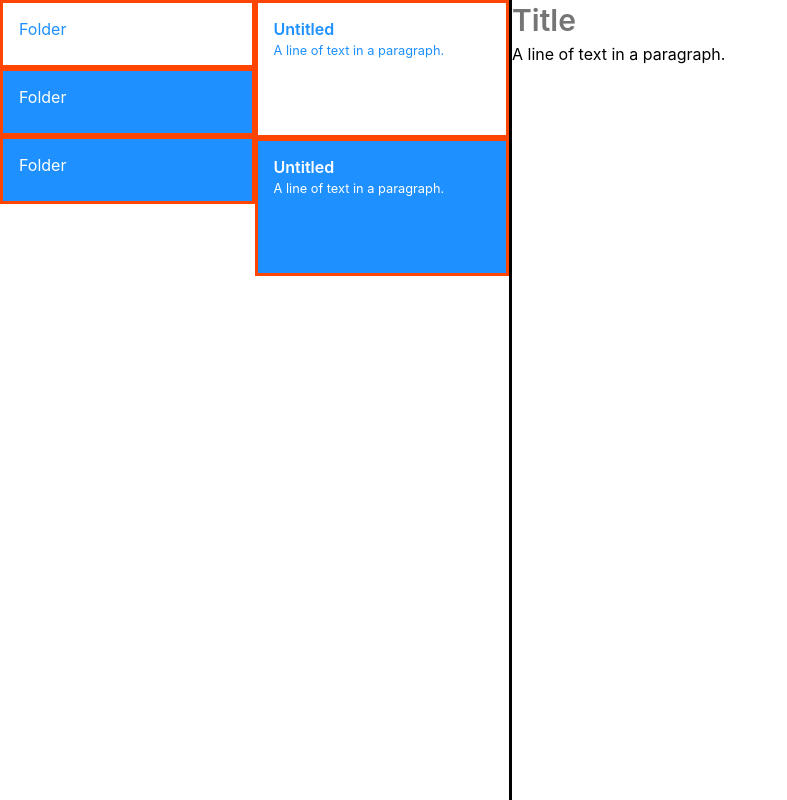
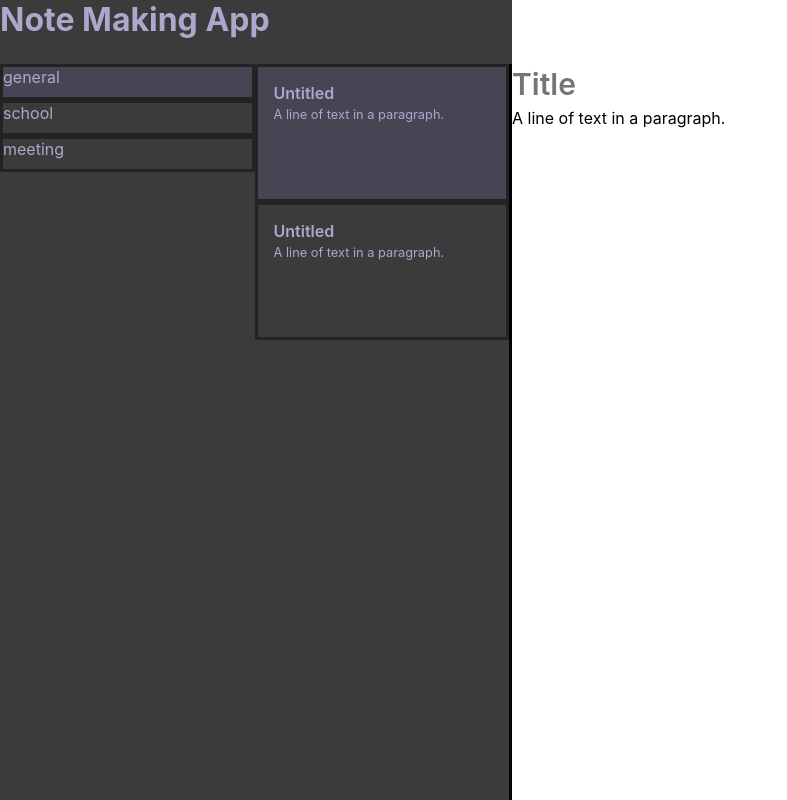
Before and after one commit to hussamkhatib/hashnote, a React (Create React App) app: page / in a window 1280 px wide. Shown: the whole page, without its empty margins (0-787 px from the left). Built offline with nearby package versions, Linux system fonts and the light colour scheme.

Commit message:
add Title to App
add basic styles to page ,update Folder names dynamically

```diff
--- a/src/App.js
+++ b/src/App.js
@@ -1,8 +1,10 @@
 import Wrapper from './components/Wrapper'
+import Header from './components/Header'
 
 function App() {
   return (
     <div className="App">
+      <Header />
       <Wrapper />
     </div>
   );
--- a/src/components/Editor/TextEditor.js
+++ b/src/components/Editor/TextEditor.js
@@ -1,4 +1,4 @@
-import React, { useMemo, useState,useCallback } from 'react'
+import React, { useRef,useMemo, useState,useCallback } from 'react'
 import { createEditor,Transforms } from 'slate'
 import { Slate, Editable,withReact,ReactEditor } from 'slate-react'
 import styled from 'styled-components'
@@ -30,7 +30,7 @@ word-break: break-word;
 overflow-wrap: break-word;`
 
 const TextEditor = (props) => {
-
+  const inputEl = useRef(null);
   function handleChange (e) {
     e.key === 'Enter' && ReactEditor.focus(editor);
 
@@ -55,13 +55,12 @@ const TextEditor = (props) => {
       <Wrapper>
       <TextAreaWrapper
         textAreaVal={props.textAreaVal}>
-        <TArea as='textarea' placeholder='Title' onKeyDown={handleChange} onKeyUp={props.handleChange2}/>
+        <TArea ref={inputEl} as='textarea' placeholder='Title' onKeyDown={handleChange} onKeyUp={props.handleChange2}/>
       </TextAreaWrapper>
       <Slate editor={editor} value={props.value} onChange={props.handleChange3}>
         <Editable
           renderElement={renderElement}
           onKeyDown={event => {
-            //oleole.log(editor.children[editor.selection.anchor.path[0]])
 
             if (event.key === '&') {
               event.preventDefault()
@@ -77,7 +76,10 @@ const TextEditor = (props) => {
             }
           }}
           onKeyUp = {event =>{
-           // let temp = editor.selection.anchor.path[0]
+            let cur = editor.selection.anchor
+            if ((event.key === 'ArrowUp' || event.key === 'ArrowLeft' )&& cur.offset === 0 && cur.path[0] === 0){
+              inputEl.current.focus();
+          }
           }}
         />
       </Slate>
--- /dev/null
+++ b/src/components/Header.js
@@ -0,0 +1,19 @@
+import React from 'react'
+import styled from 'styled-components'
+
+const Wrapper = styled.div`
+display: grid;
+grid-template-columns: 40vw 1fr;`
+const Title = styled.h1`
+background:#3b3b3b;
+color:#aca7cb;`
+
+const Header = () => {
+    return (
+        <Wrapper>
+            <Title>Note Making App</Title>
+        </Wrapper>
+    )
+}
+
+export default Header
--- a/src/components/Nav.js
+++ b/src/components/Nav.js
@@ -7,8 +7,8 @@ import Folder from './hierarchy/Folder'
 
 const NavBar = styled.nav`
 border-right: 3px solid black;
-height: 100vh;
 display: flex;
+background:#3b3b3b;
 `
 const Flex = styled.div`
 flex: 1;`
@@ -20,12 +20,13 @@ const Nav = ({ FolderActive,FileActive,setFolderIndex,setFileIndex,Heading,Write
             {Array.from({length: 3}).map((item,index) => (
                 <HierarchyWrapper
                     Height = '30px'
-                    padding= '0px'
+                    Padding= '0px'
                     setActiveIndex={setFolderIndex}
                     Active ={FolderActive}
                     index={index}
                     key={index}>
                     <Folder
+                        I={index}
                         FolderName={FolderName}
                         Folder={true}/>
                 </HierarchyWrapper>
--- a/src/components/Wrapper.js
+++ b/src/components/Wrapper.js
@@ -12,6 +12,7 @@ grid-template-columns: 40vw 1fr;
 const Wrapper = () => {
     const [textAreaVal,setTextAreaVal] = useState('.')
     const [titleArr,setTitleArr] = useState(Array.from({length:3}).map(()=>['Untitled','Untitled']))
+    const [foldersNames,setFolderNames] = useState(['general','school','meeting'])
 
     function handleChange2(e){
         const cur = e.target.value
@@ -53,7 +54,7 @@ const Wrapper = () => {
                 FileActive={activeNote[1]}
                 setFolderIndex={setFolderIndex}
                 setFileIndex={setFileIndex}
-                FolderName = 'Folder'
+                FolderName = {foldersNames}
                 Heading= {titleArr[activeNote[0]]}
                 WriteUp = {notes[activeNote[0]]}
             />
--- a/src/components/hierarchy/Folder.js
+++ b/src/components/hierarchy/Folder.js
@@ -4,11 +4,11 @@ import React from 'react'
 //const FolderN = styled.div`
 //`
 
-const Folder = ({ FolderName }) => {
+const Folder = ({ FolderName,I }) => {
 
     return (
         <>
-            {FolderName}
+            {FolderName[I]}
         </>
     )
 }
--- a/src/components/hierarchy/HierarchyWrapper.js
+++ b/src/components/hierarchy/HierarchyWrapper.js
@@ -3,19 +3,18 @@ import styled from 'styled-components'
 
 const Wrapper = styled.div`
         padding: 1em;
-        border: 3px solid orangered;
+        border: 3px solid #232323;
         overflow-wrap: break-word;
+        color: #aca7cb;
         height: ${props => props.Height};
         padding: ${props => props.Padding};
         ${props =>
             props.Active
             ?  `
-                background: : white;
-                color: dodgerblue;
+                background:#474554;
+
             `
             : `
-                background: dodgerblue;
-                color: white;
             `
         }
     `;
--- a/src/index.css
+++ b/src/index.css
@@ -16,3 +16,7 @@ code {
   font-family: source-code-pro, Menlo, Monaco, Consolas, 'Courier New',
     monospace;
 }
+.App{
+  display: grid;
+  grid-template-rows: 8vh 92vh;
+}
```
Also changed, not shown: 1 other file (tests, documents, lock files or other folders).
